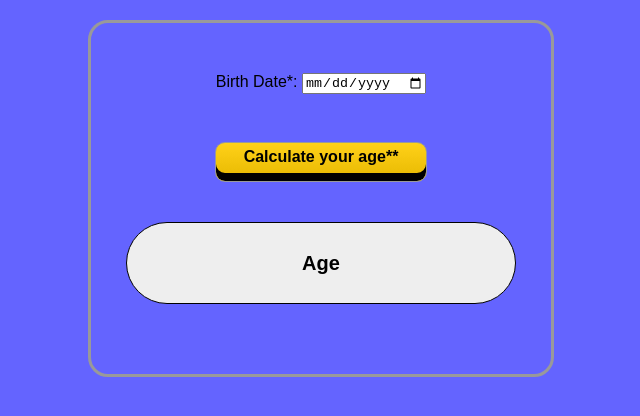
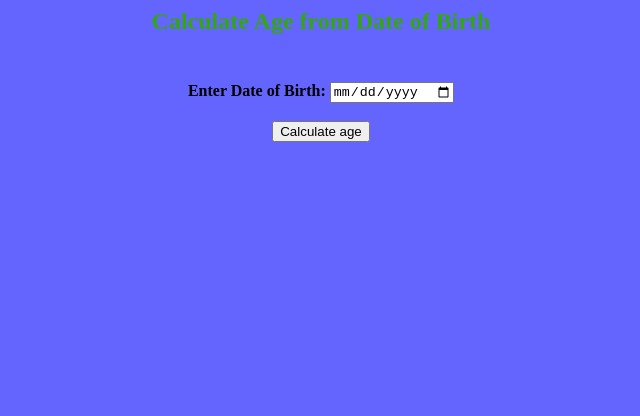
Before and after one commit to Rmpunam1996/age-calculator, a plain HTML site: page index.html in a window 1280 px wide. Shown: the whole page, without its empty margins (319-959 px from the left). Drawn offline with nearby package versions, Linux system fonts and the light colour scheme.

Commit message:
Update index.html

```diff
--- a/index.html
+++ b/index.html
@@ -6,13 +6,13 @@
 	<script src='script.js'></script>
 </head>
 <body>
-    <div id="main_container">
-        <div id="birth_date_input">Birth Date*: <input type="date" id="birth_date"></div>
-        <br/>
-        <div id="calculate">Calculate your age**</div>
+<center>
+<h2 style="color: 32A80F" align="center"> Calculate Age from Date of Birth <br> <br> </h2>
 
-        <div id="age_container"><span id="exact_age">Age</span></div>
-
-    </div>
+<b> Enter Date of Birth: <input type=date id = DOB>  </b>
+<span id = "message" style="color:red"> </span> <br><br>
+<button type="submit" onclick = "ageCalculator()"> Calculate age </button> <br><br>
+<h3 style="color:32A80F" id="result" align="center"></h3>
+</center>
 </body>
 </html>
```
